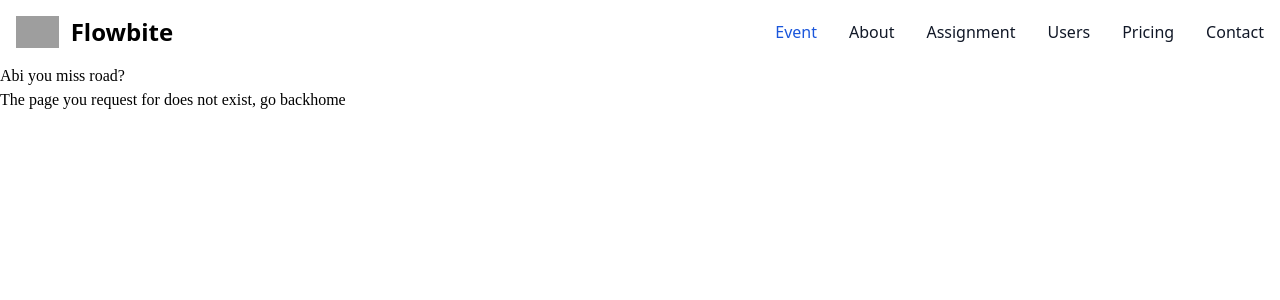
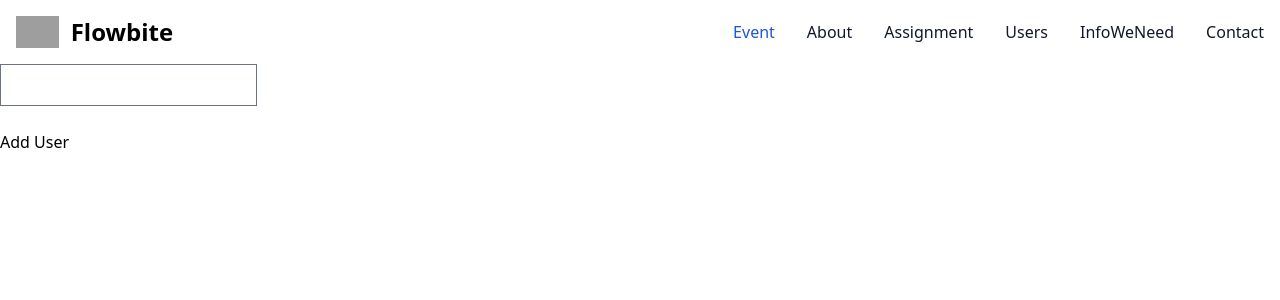
Before and after one commit to Danitife/Class-August, a React (Create React App) app: page /statelifting in a window 1280 px wide. Shown: the top 300 px of the page. Built offline with nearby package versions, Linux system fonts and the light colour scheme; grey boxes are pictures that could not be loaded.

Commit message:
State Lifting

```diff
--- a/src/About.js
+++ b/src/About.js
@@ -1,53 +1,23 @@
-import React from 'react'
+import React,{useEffect, useState} from 'react'
 
 const About = () => {
+    const [myName, setmyName] = useState("")
+
+    useEffect(() => {
+        alert("Landed")
+    }, [myName])
+
+    const setName = ()=>{
+        setmyName("Daniel")
+    }
+    const doSomething = ()=>{
+        console.log("Something");
+    }
   return (
     <div>
-        <h1>Welcome to my About Page</h1>
-
-<div id="default-carousel" class="relative w-full" data-carousel="slide">
-    <div class="relative h-56 overflow-hidden rounded-lg md:h-96">
-        <div class="hidden duration-700 ease-in-out" data-carousel-item>
-            <img src={require("./img/sneak3.jpg")} class="absolute block w-full -translate-x-1/2 -translate-y-1/2 top-1/2 left-1/2" alt="..." />
-        </div>
-        <div class="hidden duration-700 ease-in-out" data-carousel-item>
-            <img src={require("./img/sneak3.jpg")} class="absolute block w-full -translate-x-1/2 -translate-y-1/2 top-1/2 left-1/2" alt="..." />
-        </div>
-        <div class="hidden duration-700 ease-in-out" data-carousel-item>
-            <img src={require("./img/sneak3.jpg")} class="absolute block w-full -translate-x-1/2 -translate-y-1/2 top-1/2 left-1/2" alt="..." />
-        </div>
-        <div class="hidden duration-700 ease-in-out" data-carousel-item>
-            <img src={require("./img/sneak3.jpg")} class="absolute block w-full -translate-x-1/2 -translate-y-1/2 top-1/2 left-1/2" alt="..." />
-        </div>
-        <div class="hidden duration-700 ease-in-out" data-carousel-item>
-            <img src={require("./img/sneak3.jpg")} class="absolute block w-full -translate-x-1/2 -translate-y-1/2 top-1/2 left-1/2" alt="..." />
-        </div>
-    </div>
-    <div class="absolute z-30 flex space-x-3 -translate-x-1/2 bottom-5 left-1/2">
-        <button type="button" class="w-3 h-3 rounded-full" aria-current="true" aria-label="Slide 1" data-carousel-slide-to="0"></button>
-        <button type="button" class="w-3 h-3 rounded-full" aria-current="false" aria-label="Slide 2" data-carousel-slide-to="1"></button>
-        <button type="button" class="w-3 h-3 rounded-full" aria-current="false" aria-label="Slide 3" data-carousel-slide-to="2"></button>
-        <button type="button" class="w-3 h-3 rounded-full" aria-current="false" aria-label="Slide 4" data-carousel-slide-to="3"></button>
-        <button type="button" class="w-3 h-3 rounded-full" aria-current="false" aria-label="Slide 5" data-carousel-slide-to="4"></button>
-    </div>
-    <button type="button" class="absolute top-0 left-0 z-30 flex items-center justify-center h-full px-4 cursor-pointer group focus:outline-none" data-carousel-prev>
-        <span class="inline-flex items-center justify-center w-10 h-10 rounded-full bg-white/30 dark:bg-gray-800/30 group-hover:bg-white/50 dark:group-hover:bg-gray-800/60 group-focus:ring-4 group-focus:ring-white dark:group-focus:ring-gray-800/70 group-focus:outline-none">
-            <svg class="w-4 h-4 text-white dark:text-gray-800" aria-hidden="true" xmlns="http://www.w3.org/2000/svg" fill="none" viewBox="0 0 6 10">
-                <path stroke="currentColor"  d="M5 1 1 5l4 4"/>
-            </svg>
-            <span class="sr-only">Previous</span>
-        </span>
-    </button>
-    <button type="button" class="absolute top-0 right-0 z-30 flex items-center justify-center h-full px-4 cursor-pointer group focus:outline-none" data-carousel-next>
-        <span class="inline-flex items-center justify-center w-10 h-10 rounded-full bg-white/30 dark:bg-gray-800/30 group-hover:bg-white/50 dark:group-hover:bg-gray-800/60 group-focus:ring-4 group-focus:ring-white dark:group-focus:ring-gray-800/70 group-focus:outline-none">
-            <svg class="w-4 h-4 text-white dark:text-gray-800" aria-hidden="true" xmlns="http://www.w3.org/2000/svg" fill="none" viewBox="0 0 6 10">
-                <path stroke="currentColor"  d="m1 9 4-4-4-4"/>
-            </svg>
-            <span class="sr-only">Next</span>
-        </span>
-    </button>
-</div>
-
+        <h1>Welcome to {myName} About Page</h1>
+        <button onClick={setName}>SetNAme</button>
+        <button onClick={doSomething}>Click me</button>
     </div>
   )
 }
--- a/src/App.js
+++ b/src/App.js
@@ -1,4 +1,3 @@
-import logo from './logo.svg';
 import './App.css';
 import ButtonComp from './components/ButtonComp';
 
--- a/src/Navbar.js
+++ b/src/Navbar.js
@@ -32,7 +32,7 @@ const Navbar = () => {
           <Link to="/users" class="block py-2 pl-3 pr-4 text-gray-900 rounded hover:bg-gray-100 md:hover:bg-transparent md:border-0 md:hover:text-blue-700 md:p-0 dark:text-white md:dark:hover:text-blue-500 dark:hover:bg-gray-700 dark:hover:text-white md:dark:hover:bg-transparent">Users</Link>
         </li>
         <li>
-          <a href="#" class="block py-2 pl-3 pr-4 text-gray-900 rounded hover:bg-gray-100 md:hover:bg-transparent md:border-0 md:hover:text-blue-700 md:p-0 dark:text-white md:dark:hover:text-blue-500 dark:hover:bg-gray-700 dark:hover:text-white md:dark:hover:bg-transparent">Pricing</a>
+          <a href="/statelifting" class="block py-2 pl-3 pr-4 text-gray-900 rounded hover:bg-gray-100 md:hover:bg-transparent md:border-0 md:hover:text-blue-700 md:p-0 dark:text-white md:dark:hover:text-blue-500 dark:hover:bg-gray-700 dark:hover:text-white md:dark:hover:bg-transparent">InfoWeNeed</a>
         </li>
         <li>
           <a href="#" class="block py-2 pl-3 pr-4 text-gray-900 rounded hover:bg-gray-100 md:hover:bg-transparent md:border-0 md:hover:text-blue-700 md:p-0 dark:text-white md:dark:hover:text-blue-500 dark:hover:bg-gray-700 dark:hover:text-white md:dark:hover:bg-transparent">Contact</a>
--- /dev/null
+++ b/src/StateLifting/AddUser.js
@@ -0,0 +1,21 @@
+import React from 'react'
+
+const AddUser = ({setEditUsername, setuserName, addUser, editUser, editForm}) => {
+
+  return (
+    <>
+        <form action="">
+        <input onChange={(e)=>setuserName(e.target.value)} type="text" /> <br /><br />
+        <button onClick={(event)=>addUser(event)}>Add User</button>
+      </form>
+      {editForm &&
+        <form action="">
+          <input type="text" onChange={(e)=>setEditUsername(e.target.value)} /> <br /><br />
+          <button onClick={editUser}>Edit</button>
+        </form>
+      }
+    </>
+  )
+}
+
+export default AddUser
--- /dev/null
+++ b/src/StateLifting/DispUser.js
@@ -0,0 +1,17 @@
+import React from 'react'
+
+const DispUser = ({allUser, delUser, showEditForm}) => {
+  return (
+    <>
+        {allUser.map((el, i)=>(
+        <p key={i}>
+            {el}
+            <button onClick={()=>showEditForm(`${i}`)} className='mx-10 bg-yellow-400 p-5 rounded-md'>E</button>
+            <button onClick={()=>delUser(`${i}`)} className='bg-red-400 p-5 rounded-md'>D</button>
+        </p>
+      ))}
+    </>
+  )
+}
+
+export default DispUser
--- /dev/null
+++ b/src/StateLifting/InfoWeNeed.js
@@ -0,0 +1,49 @@
+import React,{useState} from 'react'
+import AddUser from './AddUser'
+import DispUser from './DispUser'
+
+const InfoWeNeed = () => {
+  const [userName, setuserName] = useState("")
+    const [allUser, setallUser] = useState([])
+    const [EditUsername, setEditUsername] = useState("")
+    const [editForm, seteditForm] = useState(false)
+    const [userIndex, setuserIndex] = useState("")
+
+    const addUser = (e)=>{
+        e.preventDefault()
+        setallUser([...allUser, userName])
+        console.log(allUser);
+    }
+    const delUser = (i)=>{
+        allUser.splice(i, 1);
+        setallUser([...allUser])
+    }
+    const showEditForm = (i)=>{
+      seteditForm(true)
+      setuserIndex(i)
+    }
+    const editUser = ()=>{
+      allUser.splice(userIndex, 1, EditUsername)
+      setallUser([...allUser])
+    }
+  return (
+
+    <div>
+        <AddUser
+         editForm={editForm}
+         editUser = {editUser}
+         setuserName = {setuserName}
+         setEditUsername = {setEditUsername}
+         addUser={addUser} />
+
+
+        <DispUser
+         allUser = {allUser}
+         delUser = {delUser}
+         showEditForm = {showEditForm}
+        />
+    </div>
+  )
+}
+
+export default InfoWeNeed
--- a/src/User.js
+++ b/src/User.js
@@ -3,6 +3,9 @@ import React, { useState } from 'react'
 const User = () => {
     const [userName, setuserName] = useState("")
     const [allUser, setallUser] = useState([])
+    const [EditUsername, setEditUsername] = useState("")
+    const [editForm, seteditForm] = useState(false)
+    const [userIndex, setuserIndex] = useState("")
 
     const addUser = (e)=>{
         e.preventDefault()
@@ -13,17 +16,31 @@ const User = () => {
         allUser.splice(i, 1);
         setallUser([...allUser])
     }
+    const showEditForm = (i)=>{
+      seteditForm(true)
+      setuserIndex(i)
+    }
+    const editUser = ()=>{
+      allUser.splice(userIndex, 1, EditUsername)
+      setallUser([...allUser])
+    }
   return (
     <>
       <form action="">
         <input onChange={(e)=>setuserName(e.target.value)} type="text" /> <br /><br />
         <button onClick={(event)=>addUser(event)}>Add User</button>
       </form>
+      {editForm &&
+        <form action="">
+          <input type="text" onChange={(e)=>setEditUsername(e.target.value)} /> <br /><br />
+          <button onClick={editUser}>Edit</button>
+        </form>
+      }
 
       {allUser.map((el, i)=>(
         <p key={i}>
             {el}
-            <button className='mx-10 bg-yellow-400 p-5 rounded-md'>E</button>
+            <button onClick={()=>showEditForm(`${i}`)} className='mx-10 bg-yellow-400 p-5 rounded-md'>E</button>
             <button onClick={()=>delUser(`${i}`)} className='bg-red-400 p-5 rounded-md'>D</button>
         </p>
       ))}
--- a/src/index.js
+++ b/src/index.js
@@ -11,6 +11,7 @@ import Event from './Event';
 import NotFound from './NotFound';
 import EventAssignment from './EventAssignment';
 import User from './User';
+import InfoWeNeed from './StateLifting/InfoWeNeed';
 
 const root = ReactDOM.createRoot(document.getElementById('root'));
 root.render(
@@ -25,6 +26,7 @@ root.render(
        <Route path='/about' element={<About/>} />
        <Route path='/event' element={<Event />} />
        <Route path='/users' element={<User />} />
+       <Route path='/statelifting' element={<InfoWeNeed />} />
        <Route path='*' element={<NotFound />} />
       </Routes>
     </BrowserRouter>
```
